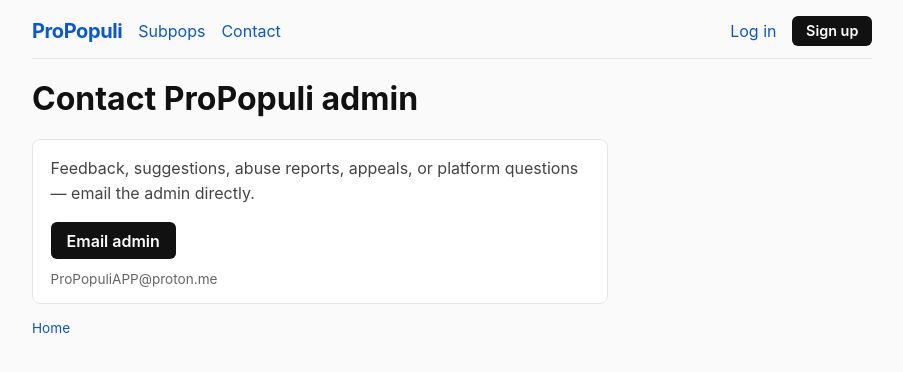
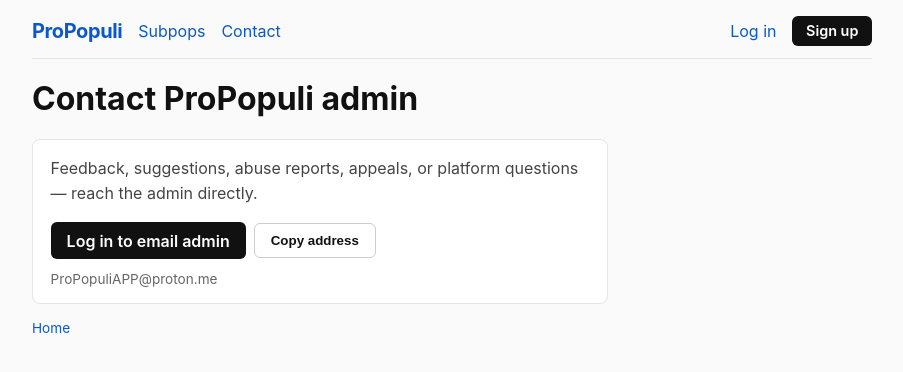
Before and after one commit to VesperRun/ProPopuliAPP, a Next.js app in the folder frontend/: page /contact in a window 1280 px wide. Shown: the top 372 px of the page, without its empty margins (188-1091 px from the left). Built offline with nearby package versions, Linux system fonts and the light colour scheme; no server answers.

Commit message:
Open webmail compose for contact using signup email provider

```diff
--- a/frontend/app/contact/page.js
+++ b/frontend/app/contact/page.js
@@ -3,21 +3,51 @@
 import Link from "next/link";
 import { useEffect, useState } from "react";
 import Nav from "../../components/Nav";
-import { api } from "../../lib/api";
+import { authHref } from "../../lib/auth";
+import { api, getToken } from "../../lib/api";
 import { DEFAULT_ADMIN_EMAIL } from "../../lib/contact";
+import { composeUrlForUserEmail } from "../../lib/mailCompose";
 
 export default function ContactPage() {
   const [adminEmail, setAdminEmail] = useState(DEFAULT_ADMIN_EMAIL);
+  const [userEmail, setUserEmail] = useState(null);
+  const [copied, setCopied] = useState(false);
 
   useEffect(() => {
     api("/public/contact")
       .then((data) => {
         if (data.admin_email) setAdminEmail(data.admin_email);
       })
-      .catch(() => {
-        /* Keep DEFAULT_ADMIN_EMAIL if API is down or route not deployed yet */
-      });
+      .catch(() => {});
+
+    if (getToken()) {
+      api("/me")
+        .then((u) => setUserEmail(u.email))
+        .catch(() => setUserEmail(null));
+    }
   }, []);
+
+  const composeUrl =
+    userEmail &&
+    composeUrlForUserEmail(userEmail, {
+      to: adminEmail,
+      subject: "ProPopuli contact",
+    });
+
+  function openCompose() {
+    if (!composeUrl) return;
+    window.open(composeUrl, "_blank", "noopener,noreferrer");
+  }
+
+  async function copyAddress() {
+    try {
+      await navigator.clipboard.writeText(adminEmail);
+      setCopied(true);
+      setTimeout(() => setCopied(false), 2000);
+    } catch {
+      setCopied(false);
+    }
+  }
 
   return (
     <main className="container">
@@ -25,16 +55,34 @@ export default function ContactPage() {
       <h1 style={{ marginTop: 0 }}>Contact ProPopuli admin</h1>
       <section className="card" style={{ maxWidth: "36rem" }}>
         <p style={{ color: "#444", lineHeight: 1.55, marginTop: 0 }}>
-          Feedback, suggestions, abuse reports, appeals, or platform questions — email the admin directly.
+          Feedback, suggestions, abuse reports, appeals, or platform questions — reach the admin directly.
         </p>
-        <p style={{ marginBottom: 0 }}>
-          <a className="btn" href={`mailto:${encodeURIComponent(adminEmail)}`}>
-            Email admin
-          </a>
-          <span className="meta" style={{ display: "block", marginTop: "0.75rem" }}>
-            {adminEmail}
-          </span>
+        <div style={{ display: "flex", flexWrap: "wrap", gap: "0.5rem", alignItems: "center" }}>
+          {composeUrl ? (
+            <button type="button" className="btn" onClick={openCompose}>
+              Email admin
+            </button>
+          ) : getToken() ? (
+            <p className="meta" style={{ margin: 0 }}>
+              We don&apos;t recognize your email provider for one-click compose. Use copy below.
+            </p>
+          ) : (
+            <Link className="btn" href={authHref("/login", "/contact")}>
+              Log in to email admin
+            </Link>
+          )}
+          <button type="button" className="btn btn-secondary" onClick={copyAddress}>
+            {copied ? "Copied" : "Copy address"}
+          </button>
+        </div>
+        <p className="meta" style={{ marginTop: "0.75rem", marginBottom: 0 }}>
+          {adminEmail}
         </p>
+        {composeUrl && (
+          <p className="meta" style={{ marginTop: "0.5rem", marginBottom: 0 }}>
+            Opens compose in the webmail for the address you signed up with ({userEmail}).
+          </p>
+        )}
       </section>
       <p className="meta" style={{ marginTop: "1rem" }}>
         <Link href="/">Home</Link>
--- /dev/null
+++ b/frontend/lib/mailCompose.js
@@ -0,0 +1,32 @@
+/** Open webmail compose in the tab — avoids OS mailto "pick an app" dialogs. */
+
+function domain(email) {
+  const part = email.trim().toLowerCase().split("@")[1];
+  return part || "";
+}
+
+export function composeUrlForUserEmail(userEmail, { to, subject = "", body = "" } = {}) {
+  const d = domain(userEmail);
+  const q = (params) =>
+    Object.entries(params)
+      .filter(([, v]) => v)
+      .map(([k, v]) => `${encodeURIComponent(k)}=${encodeURIComponent(v)}`)
+      .join("&");
+
+  if (d === "gmail.com" || d === "googlemail.com") {
+    return `https://mail.google.com/mail/?view=cm&fs=1&to=${encodeURIComponent(to)}&su=${encodeURIComponent(subject)}&body=${encodeURIComponent(body)}`;
+  }
+  if (d === "proton.me" || d === "protonmail.com" || d === "pm.me") {
+    return `https://mail.proton.me/inbox#composer?${q({ to, subject, body })}`;
+  }
+  if (["outlook.com", "hotmail.com", "live.com", "msn.com"].includes(d)) {
+    return `https://outlook.live.com/mail/0/deeplink/compose?${q({ to, subject, body })}`;
+  }
+  if (d === "yahoo.com" || d.endsWith(".yahoo.com")) {
+    return `https://compose.mail.yahoo.com/?${q({ to, subject, body })}`;
+  }
+  if (["icloud.com", "me.com", "mac.com"].includes(d)) {
+    return `https://www.icloud.com/mail/`;
+  }
+  return null;
+}
```
Also changed, not shown: 2 other files (tests, documents, lock files or other folders).
